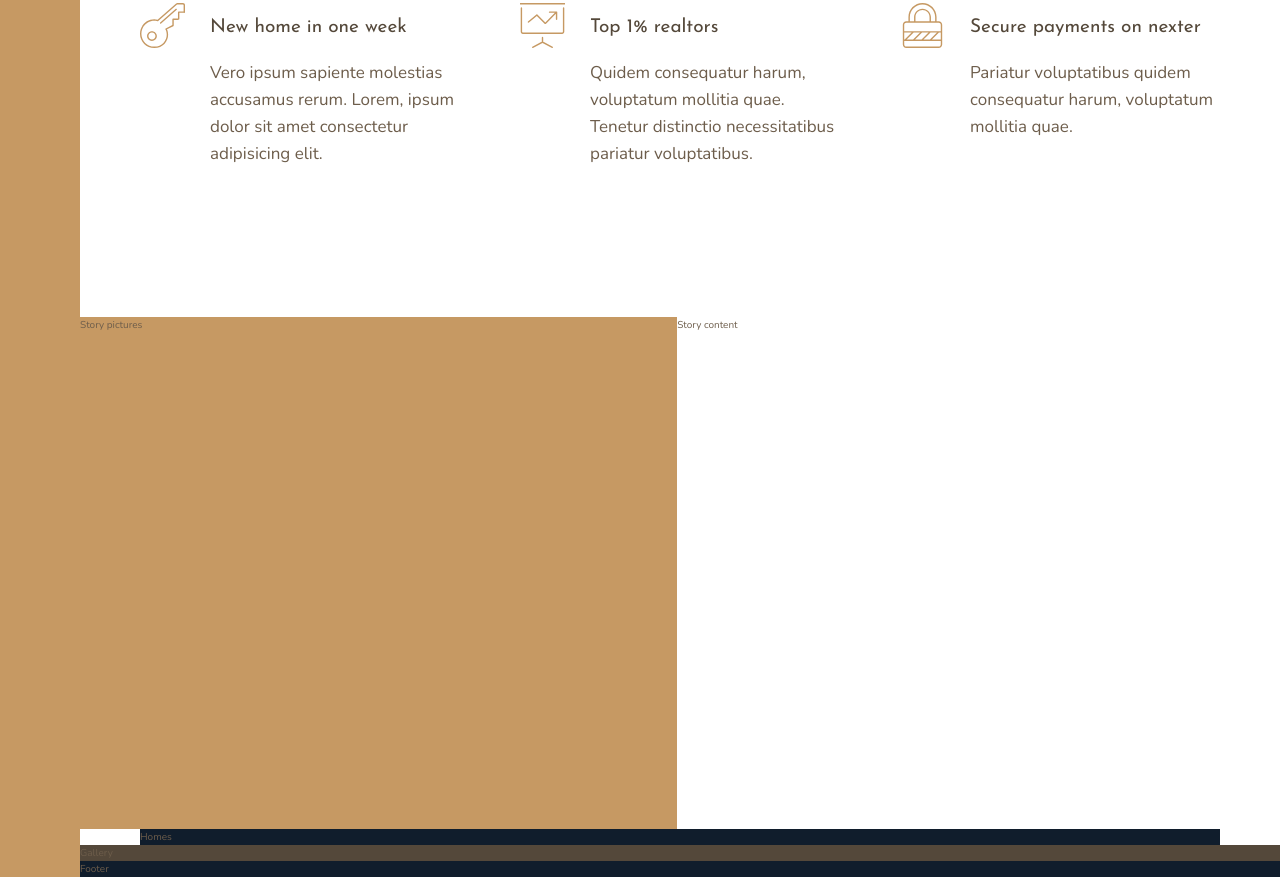
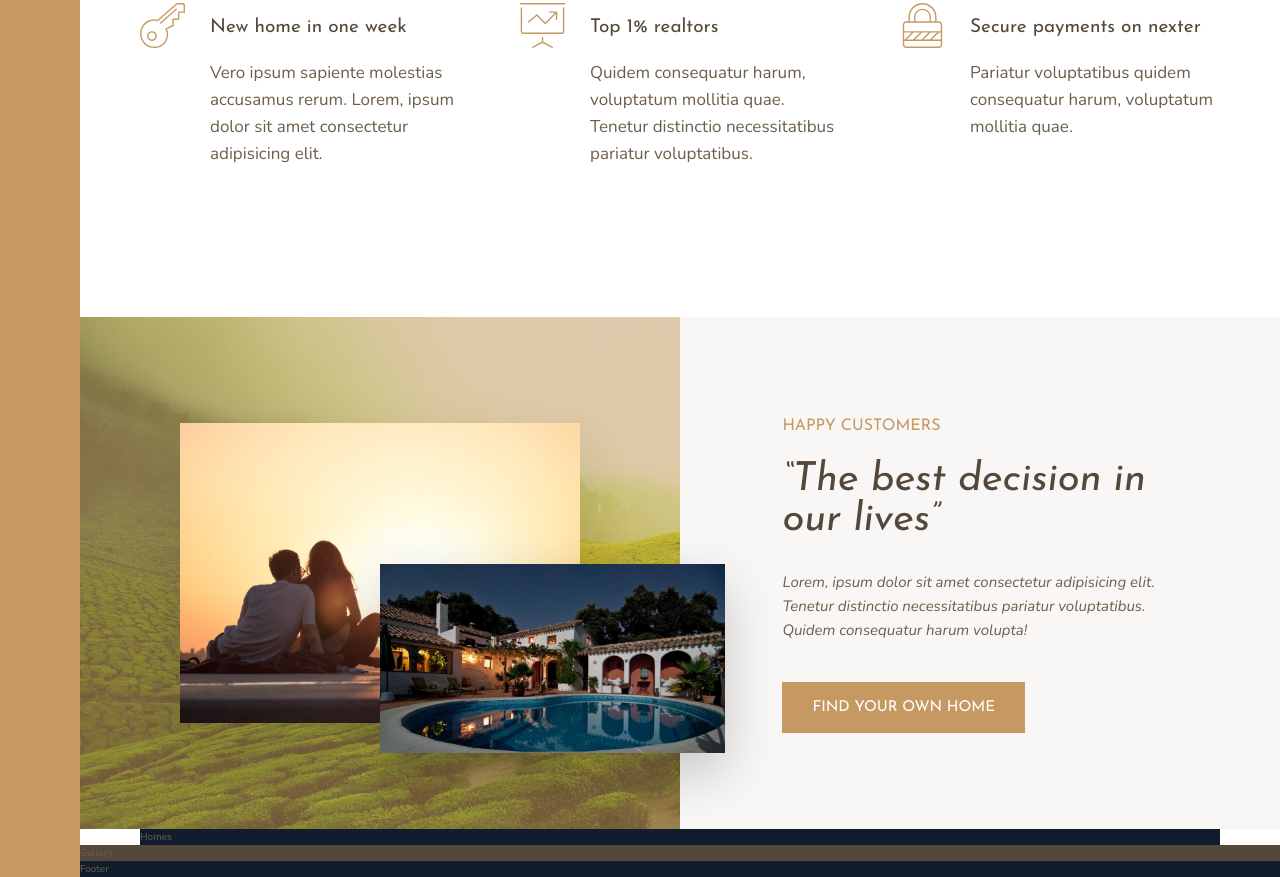
Before and after one commit to laulaunidas/nexter, a website: page index.html in a window 1280 px wide. Shown: the part 991-1868 px from the top of the page. Drawn offline with nearby package versions, Linux system fonts and the light colour scheme.

Commit message:
story section done

```diff
--- a/index.html
+++ b/index.html
@@ -42,45 +42,58 @@
             </svg>
             <h4 class="heading-4">Only the best properties</h4>
             <p class="feature__text">
-                    Voluptatum mollitia quae. Vero ipsum sapiente molestias accusamus rerum sed a eligendi aut quia.
+                Voluptatum mollitia quae. Vero ipsum sapiente molestias accusamus rerum sed a eligendi aut quia.
             </p>
         </div>
-        <div class="feature">   <svg class="feature__icon">
+        <div class="feature">
+            <svg class="feature__icon">
                 <use xlink:href="img/sprite.svg#icon-map-pin"></use>
             </svg>
             <h4 class="heading-4 heading-4--dark">All homes in top location</h4>
             <p class="feature__text">
-                    Tenetur distinctio necessitatibus pariatur voluptatibus quidem consequatur harum.
-            </p></div>
-        <div class="feature">   <svg class="feature__icon">
+                Tenetur distinctio necessitatibus pariatur voluptatibus quidem consequatur harum.
+            </p>
+        </div>
+        <div class="feature">
+            <svg class="feature__icon">
                 <use xlink:href="img/sprite.svg#icon-key"></use>
             </svg>
             <h4 class="heading-4 heading-4--dark">New home in one week</h4>
             <p class="feature__text">
-                    Vero ipsum sapiente molestias accusamus rerum. Lorem, ipsum dolor sit amet consectetur adipisicing elit.
-            </p></div>
-        <div class="feature">   <svg class="feature__icon">
+                Vero ipsum sapiente molestias accusamus rerum. Lorem, ipsum dolor sit amet consectetur adipisicing elit.
+            </p>
+        </div>
+        <div class="feature">
+            <svg class="feature__icon">
                 <use xlink:href="img/sprite.svg#icon-presentation"></use>
             </svg>
             <h4 class="heading-4 heading-4--dark">Top 1% realtors</h4>
             <p class="feature__text">
-                    Quidem consequatur harum, voluptatum mollitia quae. Tenetur distinctio necessitatibus pariatur voluptatibus.
-            </p></div>
-        <div class="feature">   <svg class="feature__icon">
+                Quidem consequatur harum, voluptatum mollitia quae. Tenetur distinctio necessitatibus pariatur voluptatibus.
+            </p>
+        </div>
+        <div class="feature">
+            <svg class="feature__icon">
                 <use xlink:href="img/sprite.svg#icon-lock"></use>
             </svg>
             <h4 class="heading-4 heading-4--dark">Secure payments on nexter</h4>
             <p class="feature__text">
-                    Pariatur voluptatibus quidem consequatur harum, voluptatum mollitia quae.
-            </p></div>
+                Pariatur voluptatibus quidem consequatur harum, voluptatum mollitia quae.
+            </p>
+        </div>
     </section>
 
     <div class="story__pictures">
-        Story pictures
+      <img src="img/story-1.jpeg" alt="couple with new house" class="story__img--1">
+      <img src="img/story-2.jpeg" alt="couple with new house" class="story__img--2">
     </div>
 
-    <div class="storu__content">
-        Story content
+    <div class="story__content">
+        <h3 class="heading-3 mb-sm">Happy customers</h3>
+        <h2 class="heading-2 heading-2--dark mb-md">&ldquo;The best decision in our lives&rdquo;</h2>
+        <p class="story__text">Lorem, ipsum dolor sit amet consectetur adipisicing elit. Tenetur distinctio necessitatibus pariatur voluptatibus.
+            Quidem consequatur harum volupta!</p>
+            <button class="btn">Find your own home</button>
     </div>
 
     <section class="homes">
--- a/sass/_story.scss
+++ b/sass/_story.scss
@@ -1,11 +1,54 @@
 .story {
   &__pictures {
     background-color: $color-primary;
-    grid-column: full-start /  col-end 4;
+    grid-column: full-start / col-end 4;
+    background-image: linear-gradient(
+        rgba($color-primary, 0.5),
+        rgba($color-primary, 0.5)
+      ),
+      url(../img/back.jpg);
+    background-size: cover;
+    display: grid;
+    grid-template-rows: repeat(6, 1fr);
+    grid-template-columns: repeat(6, 1fr);
+    align-items: center;
+  }
 
+  &__img--1 {
+    width: 100%;
+    grid-row: 2 /6;
+    grid-column: 2/6;
+    box-shadow: 0 2rem 5rem rgba(0, 0, 0, 0.1);
   }
+
+  &__img--2 {
+    width: 115%;
+    grid-row: 4 /6;
+    grid-column: 4/7;
+    box-shadow: 0 2rem 5rem rgba(0, 0, 0, 0.2);
+    z-index: 20;
+  }
+
   &__content {
     background-color: $color-grey-light-1;
-    grid-column: col-start 5 /  full-end;
+    grid-column: col-start 5 / full-end;
+
+    padding: 6rem 8vw;
+
+    /*
+    display: flex;
+    flex-direction: column;
+    justify-content: center;
+    align-items: flex-start;*/
+
+    display: grid;
+    align-content: center;
+    justify-items: start;
+  }
+
+  &__text {
+    font-size: 1.5rem;
+    font-style: italic;
+    margin-bottom: 4rem;
   }
 }
--- a/sass/_typography.scss
+++ b/sass/_typography.scss
@@ -8,9 +8,22 @@
 }
 .heading-2 {
   @extend %heading;
+  font-size: 4rem;
+  font-style: italic;
+  line-height: 1;
+
+  &--light {
+    color: $color-grey-light-1;
+  }
+  &--dark {
+    color: $color-grey-dark-1;
+  }
 }
 .heading-3 {
   @extend %heading;
+  font-size: 1.6rem;
+  color: $color-primary;
+  text-transform: uppercase;
 }
 
 .heading-4 {
@@ -24,3 +37,33 @@
     color: $color-grey-dark-1;
   }
 }
+
+.btn {
+  background-color: $color-primary;
+  color: #fff;
+  border: none;
+  border-radius: 0;
+  font-family: $font-display;
+  font-size: 1.5rem;
+  text-transform: uppercase;
+  padding: 1.8rem 3rem;
+  cursor: pointer;
+  transition: all 0.2s;
+
+  &:hover {
+    background-color: $color-primary-dark;
+  }
+}
+
+.mb-sm {
+  margin-bottom: 2rem;
+}
+.mb-md {
+  margin-bottom: 3rem;
+}
+.mb-lg {
+  margin-bottom: 4rem;
+}
+.mb-hg {
+  margin-bottom: 8rem;
+}
```
Also changed, not shown: css/style.css.
